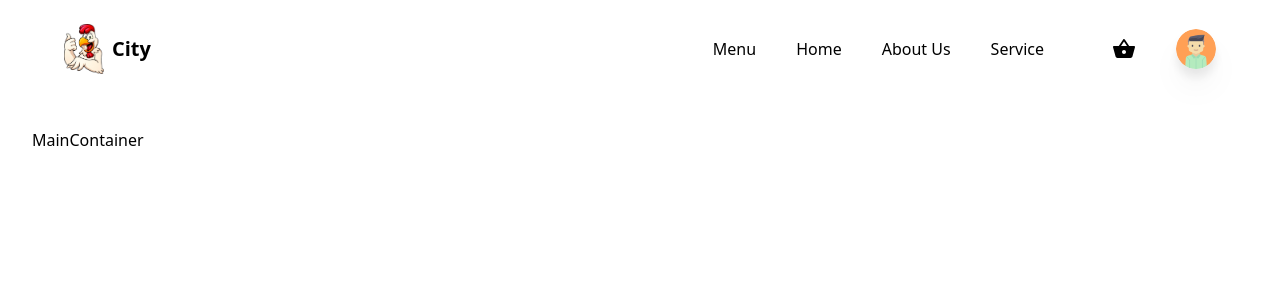
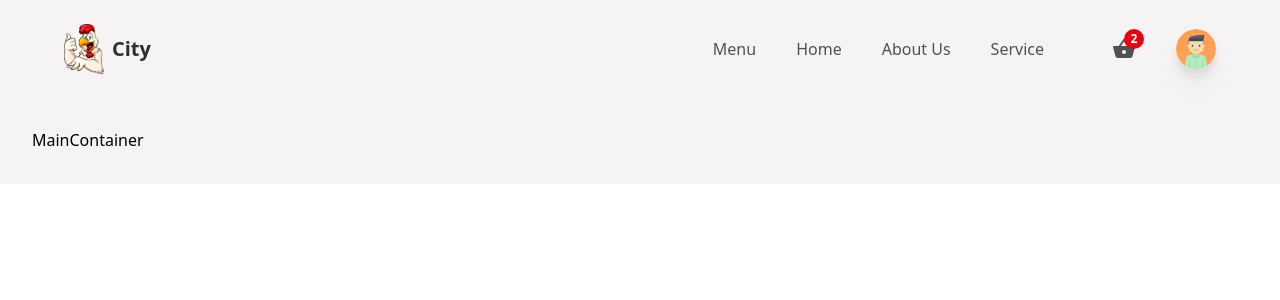
Before and after one commit to 3Tushka/Food-Delivery, a React (Create React App) app: page / in a window 1280 px wide. Shown: the top 300 px of the page. Built offline with nearby package versions, Linux system fonts and the light colour scheme.

Commit message:
feat: config

```diff
--- a/tailwind.config.js
+++ b/tailwind.config.js
@@ -1,10 +1,61 @@
-/** @type {import('tailwindcss').Config} */
 module.exports = {
-  content: [
-    "./src/**/*.{js,jsx,ts,tsx}",
-  ],
+  content: ["./src/**/*.{js,jsx,ts,tsx}"],
   theme: {
-    extend: {},
+    extend: {
+      width: {
+        150: "150px",
+        190: "190px",
+        225: "225px",
+        275: "275px",
+        300: "300px",
+        340: "340px",
+        350: "350px",
+        375: "375px",
+        460: "460px",
+        656: "656px",
+        880: "880px",
+        508: "508px",
+      },
+      height: {
+        80: "80px",
+        150: "150px",
+        225: "225px",
+        300: "300px",
+        340: "340px",
+        370: "370px",
+        420: "420px",
+        510: "510px",
+        600: "600px",
+        650: "650px",
+        685: "685px",
+        800: "800px",
+        "90vh": "90vh",
+      },
+      minWidth: {
+        210: "210px",
+        350: "350px",
+        620: "620px",
+      },
+      screens: {
+        sm: "640px",
+        md: "768px",
+        lg: "1024px",
+        xl: "1280px",
+        "2xl": "1536px",
+      },
+      colors: {
+        headingColor: "#2e2e2e",
+        textColor: "#515151",
+        cartNumBg: "#e80013",
+        primary: "#f5f3f3",
+        cardOverlay: "rgba(256,256,256,0.4)",
+        lighttextGray: "#9ca0ab",
+        card: "rgba(256,256,256,0.8)",
+        cartBg: "#282a2c",
+        cartItem: "#2e3033",
+        cartTotal: "#343739",
+      },
+    },
   },
   plugins: [],
-}
+};
```
